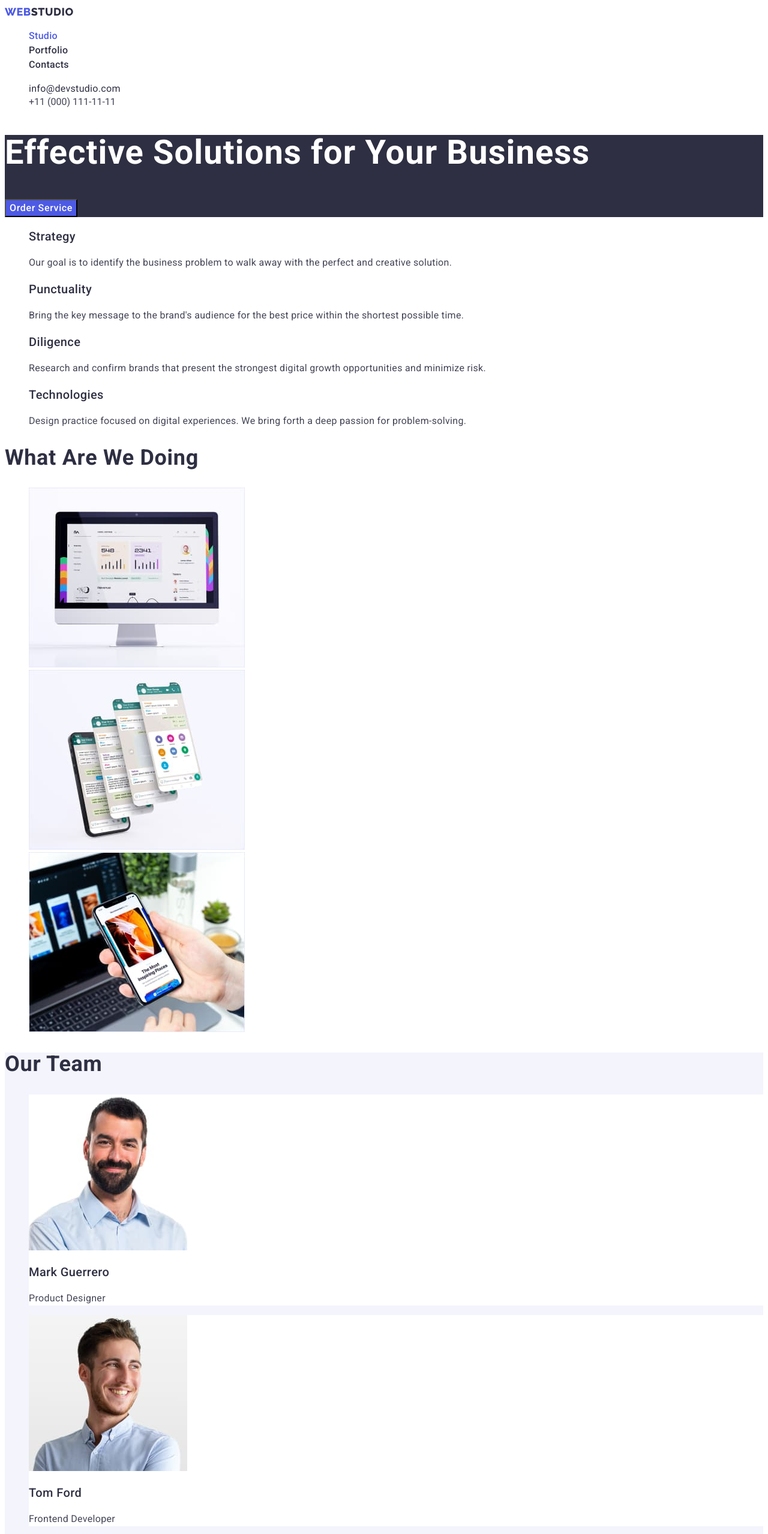
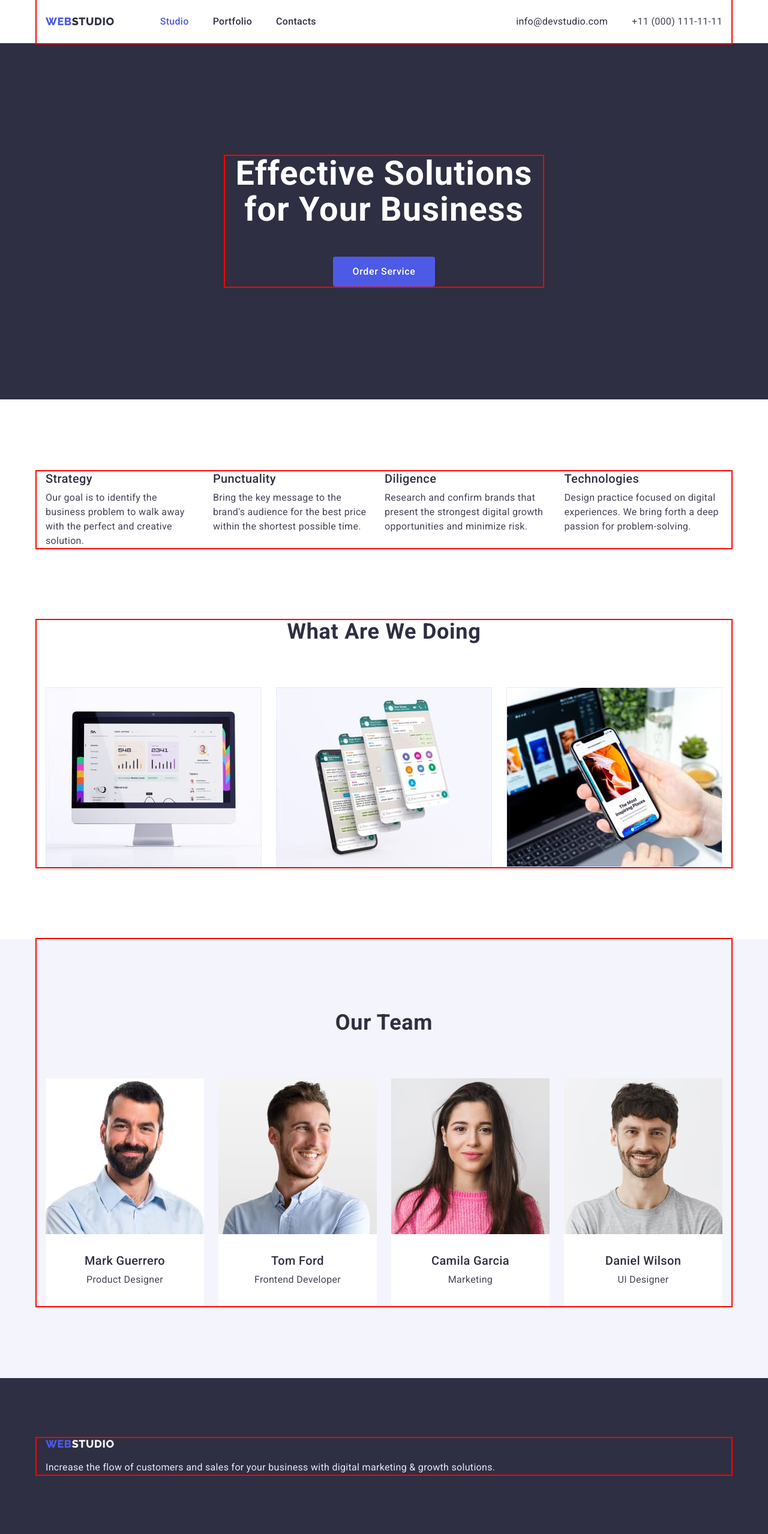
Before and after one commit to olena-ilina-makarova/goit-markup-hw-03, a plain HTML site: page index.html in a window 1280 px wide. Shown: the top 2558 px of the page at 60% size. Drawn offline with nearby package versions, Linux system fonts and the light colour scheme.

Commit message:
Оформлює Портфоліо. Додає паддінги хедеру

```diff
--- a/css/styles.css
+++ b/css/styles.css
@@ -14,10 +14,55 @@
   --secondary-background-color: #f4f4fd;
   --bgk-btn: #404bbf;
 }
+
 body {
   background-color: var(--primary-wh-color);
   color: var(--body-text);
   font-family: "roboto", sans-serif;
+}
+
+h1,
+h2,
+h3,
+h4,
+h5,
+h6,
+p {
+  margin: 0;
+}
+
+ul {
+  margin: 0;
+  padding-left: 0;
+}
+
+img {
+  display: block;
+  max-width: 100%;
+  height: auto;
+}
+
+button {
+  min-width: 169px;
+  padding: 16px 32px;
+  border-radius: 4px;
+  cursor: pointer;
+  border: transparent;
+  background-color: var(--accent-color);
+  font-weight: 500;
+  font-size: 16px;
+  letter-spacing: 0.04em;
+  color: var(--primary-wh-color);
+  margin-top: 48px;
+}
+
+.container {
+  max-width: 1158px;
+  padding-left: 15px;
+  padding-right: 15px;
+  margin-left: auto;
+  margin-right: auto;
+  outline: 2px solid red;
 }
 
 .logo {
@@ -28,6 +73,7 @@ body {
   letter-spacing: 0.03em;
   text-transform: uppercase;
   color: var(--heading-text);
+  margin-right: 76px;
 }
 
 a:hover {
@@ -54,6 +100,24 @@ a:hover {
 
 /* site nav */
 
+.header-container {
+  display: flex;
+  align-items: center;
+  padding-top: 24px;
+  padding-bottom: 24px;
+}
+
+.header-navigation {
+  display: flex;
+  align-items: center;
+  margin-right: auto;
+}
+
+.site-nav {
+  display: flex;
+  gap: 40px;
+}
+
 .site-nav .link-header {
   font-weight: 500;
   font-size: 16px;
@@ -72,9 +136,13 @@ a:hover {
 }
 
 /* site auth */
+.address {
+  font-style: normal;
+}
 
 .auth-nav {
-  font-style: normal;
+  display: flex;
+  gap: 40px;
 }
 
 .auth-nav .link-mail {
@@ -90,6 +158,9 @@ a:hover {
 }
 
 .auth-nav .link-tel {
+  font-size: 16px;
+  line-height: 1.5;
+  letter-spacing: 0.02em;
   color: var(--body-text);
 }
 
@@ -102,26 +173,26 @@ a:hover {
 
 .hero {
   background-color: var(--primary-background-color);
+  padding-top: 188px;
+  padding-bottom: 188px;
+  display: flex;
+  text-align: center;
 }
 
 .hero-title {
+  max-width: 500px;
   font-size: 56px;
   line-height: 1.07;
   letter-spacing: 0.02em;
   color: #ffffff;
-}
-
-.batton {
-  background-color: var(--accent-color);
-  font-family: inherit;
-  font-weight: 500;
-  font-size: 16px;
-  line-height: 1.5;
-  letter-spacing: 0.04em;
-  color: var(--primary-wh-color);
+  margin: 0 auto;
 }
 
 /* Features */
+.features {
+  padding-top: 120px;
+  padding-bottom: 120px;
+}
 
 .section-title {
   font-size: 36px;
@@ -129,6 +200,12 @@ a:hover {
   letter-spacing: 0.02em;
   text-transform: capitalize;
   color: var(--heading-text);
+  text-align: center;
+}
+
+.features-list {
+  display: flex;
+  gap: 24px;
 }
 
 .visually-hidden {
@@ -145,6 +222,7 @@ a:hover {
 }
 
 .features-list .title {
+  width: calc((100% - 72px) / 4);
   font-weight: 500;
   font-size: 20px;
   line-height: 1.2;
@@ -157,17 +235,53 @@ a:hover {
   line-height: 1.5;
   letter-spacing: 0.02em;
   color: var(--body-text);
+  margin-top: 8px;
 }
 
 /* Work examples */
 
+.examples {
+  padding-bottom: 120px;
+}
+
+.examples-list {
+  display: flex;
+  margin-top: 72px;
+  gap: 24px;
+}
+
+.examples-item {
+  width: calc((100% - 48px) / 3);
+}
+
 /* Our Team */
-.pic {
-  background-color: var(--primary-wh-color);
-}
 
 .team {
   background-color: var(--secondary-background-color);
+  padding-bottom: 120px;
+}
+
+.title-our-team {
+  font-size: 36px;
+  line-height: 1.11;
+  letter-spacing: 0.02em;
+  text-transform: capitalize;
+  color: var(--heading-text);
+  text-align: center;
+  padding-top: 120px;
+}
+
+.team-list {
+  margin-top: 72px;
+  display: flex;
+  margin: 0px auto;
+  gap: 24px;
+}
+
+.pic {
+  width: calc((100% - 72px) / 4);
+  background-color: var(--primary-wh-color);
+  margin-top: 72px;
 }
 
 .team-title {
@@ -177,24 +291,33 @@ a:hover {
   letter-spacing: 0.02em;
   color: var(--heading-text);
 }
+
 .team-subtitle {
   font-size: 16px;
   line-height: 1.5;
   letter-spacing: 0.02em;
   color: var(--body-text);
+  margin-top: 8px;
+}
+
+.team-desc {
+  padding: 32px 16px;
+  text-align: center;
 }
 
 /* Portfolio buttons */
 
-button {
-  font-family: inherit;
-  font-style: normal;
-  font-weight: 500;
-  font-size: 16px;
-  line-height: 1.5;
-  letter-spacing: 0.04em;
-  cursor: pointer;
-  color: var(--accent-color);
+.image-container {
+  display: flex;
+}
+
+.image-btn {
+  display: flex;
+  gap: 24px;
+  padding-top: 96px;
+  padding-bottom: 72px;
+  text-align: center;
+  justify-content: center;
 }
 
 button:hover,
@@ -204,24 +327,48 @@ button:focus {
 }
 
 /* Portfolio img */
+.picture {
+  display: flex;
+  flex-wrap: wrap;
+  column-gap: 24px;
+  row-gap: 48px;
+  flex-shrink: 0;
+}
+
+.picture-item {
+  width: calc((100% - 48px) / 3);
+}
+
 .picture-title {
   font-weight: 500;
   font-size: 20px;
   line-height: 1.2;
   letter-spacing: 0.02em;
   color: var(--heading-text);
+  padding-top: 32px;
+  padding-left: 16px;
+  margin-bottom: 8px;
 }
 
 .picture-subtitle {
   font-size: 16px;
   line-height: 1.5;
   letter-spacing: 0.02em;
+  padding-left: 16px;
+  padding-bottom: 32px;
+}
+
+.tittle-brd {
+  border: 1px solid #e7e9fc;
+  border-top: none;
 }
 
 /* Footer */
 
 .footer {
   background-color: var(--primary-background-color);
+  padding-top: 100px;
+  padding-bottom: 100px;
 }
 
 .logo-footer {
@@ -239,4 +386,5 @@ button:focus {
   line-height: 1.5;
   letter-spacing: 0.02em;
   color: #e7e9fc;
+  margin-top: 16px;
 }
--- a/index.html
+++ b/index.html
@@ -11,11 +11,19 @@
       href="https://fonts.googleapis.com/css2?family=Raleway:wght@800&family=Roboto:wght@400;500;700;900&display=swap"
       rel="stylesheet"
     />
+    <link
+      rel="stylesheet"
+      href="https://cdnjs.cloudflare.com/ajax/libs/modern-normalize/1.1.0/modern-normalize.min.css"
+      integrity="sha512-wpPYUAdjBVSE4KJnH1VR1HeZfpl1ub8YT/NKx4PuQ5NmX2tKuGu6U/JRp5y+Y8XG2tV+wKQpNHVUX03MfMFn9Q=="
+      crossorigin="anonymous"
+      referrerpolicy="no-referrer"
+    />
     <link rel="stylesheet" href="./css/styles.css" />
   </head>
   <body>
     <!-- Site header -->
     <header class="header">
+      <div class="container header-container">
         <nav class="header-navigation">
           <a href="./index.html" class="logo link"
             ><span class="accent">Web</span>Studio</a
@@ -44,22 +52,26 @@
             </li>
           </ul>
         </address>
+      </div>
     </header>
     <!-- Hero -->
     <main>
       <section class="hero">
+        <div class="container hero-container">
           <h1 class="hero-title">Effective Solutions for Your Business</h1>
-        <button class="batton" type="button">Order Service</button>
+          <button class="button" type="button">Order Service</button>
+        </div>
       </section>
       <!-- Features -->
       <section class="features">
+        <div class="container">
           <h2 class="visually-hidden">Our Features</h2>
           <ul class="features-list list">
             <li class="features-item">
               <h3 class="title">Strategy</h3>
               <p class="features-subtitle">
-              Our goal is to identify the business problem to walk away with the
-              perfect and creative solution.
+                Our goal is to identify the business problem to walk away with
+                the perfect and creative solution.
               </p>
             </li>
             <li>
@@ -84,12 +96,14 @@
               </p>
             </li>
           </ul>
+        </div>
       </section>
       <!-- work examples -->
       <section class="examples">
+        <div class="container examples-container">
           <h2 class="section-title">What are we doing</h2>
           <ul class="examples-list list">
-          <li>
+            <li class="examples-item">
               <img
                 src="./images/monitor.jpg"
                 alt="computer monitor"
@@ -114,10 +128,12 @@
               />
             </li>
           </ul>
+        </div>
       </section>
       <!-- Our Team -->
       <section class="team">
-        <h2 class="section-title">Our Team</h2>
+        <div class="container">
+          <h2 class="title-our-team">Our Team</h2>
           <ul class="team-list list">
             <li class="pic">
               <img
@@ -126,8 +142,10 @@
                 width="264"
                 height="260"
               />
+              <div class="team-desc">
                 <h3 class="team-title">Mark Guerrero</h3>
                 <p class="team-subtitle">Product Designer</p>
+              </div>
             </li>
             <li class="pic">
               <img
@@ -136,8 +154,10 @@
                 width="264"
                 height="260"
               />
+              <div class="team-desc">
                 <h3 class="team-title">Tom Ford</h3>
                 <p class="team-subtitle">Frontend Developer</p>
+              </div>
             </li>
             <li class="pic">
               <img
@@ -146,8 +166,10 @@
                 width="264"
                 height="260"
               />
+              <div class="team-desc">
                 <h3 class="team-title">Camila Garcia</h3>
                 <p class="team-subtitle">Marketing</p>
+              </div>
             </li>
             <li class="pic">
               <img
@@ -156,20 +178,25 @@
                 width="264"
                 height="260"
               />
+              <div class="team-desc">
                 <h3 class="team-title">Daniel Wilson</h3>
                 <p class="team-subtitle">UI Designer</p>
+              </div>
             </li>
           </ul>
+        </div>
       </section>
     </main>
     <footer class="footer">
+      <div class="container footer-container">
         <a href="./index.html" class="logo-footer link"
           ><span class="accent">Web</span>Studio</a
         >
         <p class="footer-subtitle">
-        Increase the flow of customers and sales for your business with digital
-        marketing & growth solutions.
+          Increase the flow of customers and sales for your business with
+          digital marketing & growth solutions.
         </p>
+      </div>
     </footer>
   </body>
 </html>
```
Also changed, not shown: portfolio.html (+40 -12 lines). Lines whose indentation alone changed are shown as unchanged.
